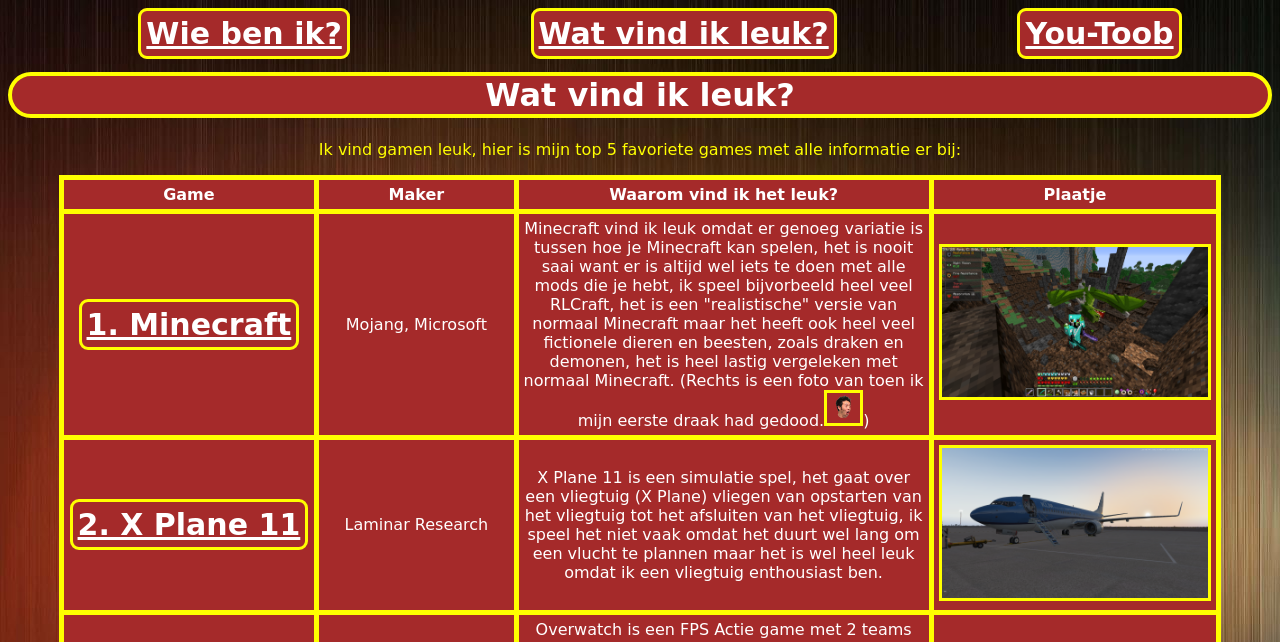
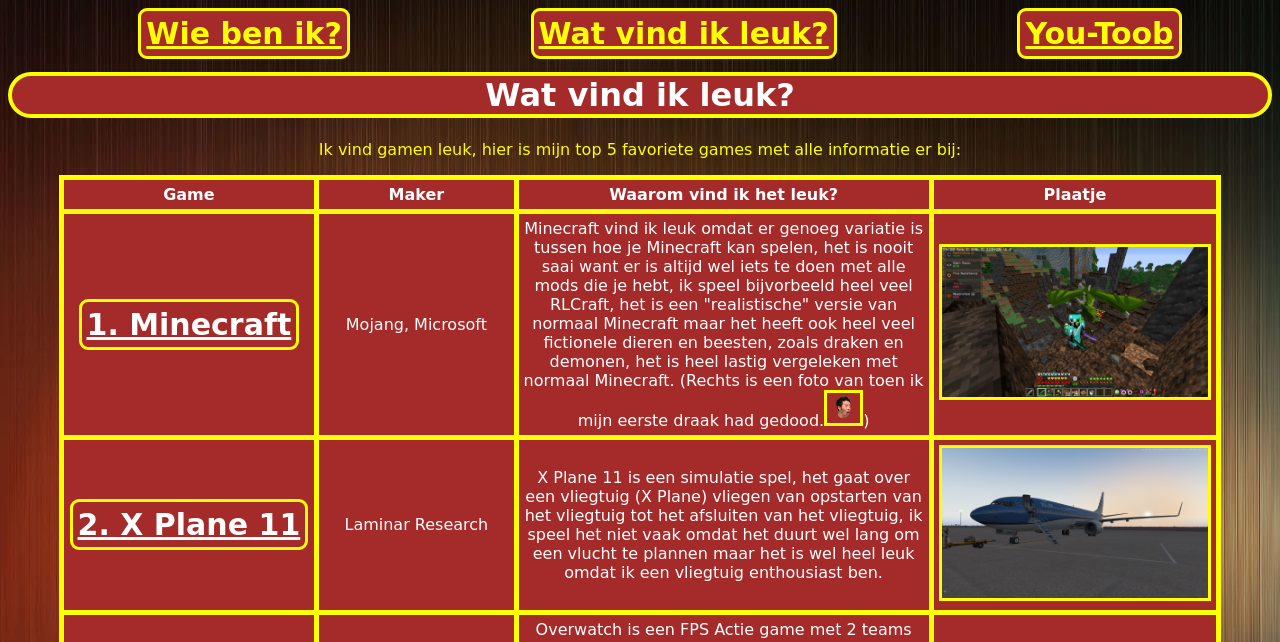
Before and after one commit to Xaladin24457/HTML-CSS-1, a plain HTML site: page leuk.html in a window 1280 px wide. Shown: the top 642 px of the page. Drawn offline with Linux system fonts and the light colour scheme.

Commit message:
yeehaw
yeehaw

```diff
--- a/leuk.html
+++ b/leuk.html
@@ -7,9 +7,9 @@
  <body>
    <link rel="stylesheet" href="opmaak.css" type="text/css">
    <ul class="menu">
-     <li><a href="index.html">Wie ben ik?</a></li>
-     <li><a href="leuk.html">Wat vind ik leuk?</a></li>
-     <li><a href="link.html">You-Toob</a></li>
+     <li><a class="yellow" href="index.html">Wie ben ik?</a></li>
+     <li><a class="yellow" href="leuk.html">Wat vind ik leuk?</a></li>
+     <li><a class="yellow" href="link.html">You-Toob</a></li>
    </ul>
    <h1>Wat vind ik leuk?</h1>
    <p class="yellow">Ik vind gamen leuk, hier is mijn top 5 favoriete games met alle informatie er bij:</p>
--- a/opmaak.css
+++ b/opmaak.css
@@ -62,6 +62,6 @@ a {
   color: white;
 }
 
-p.yellow {
+p.yellow, a.yellow {
   color: yellow;
 }
```
